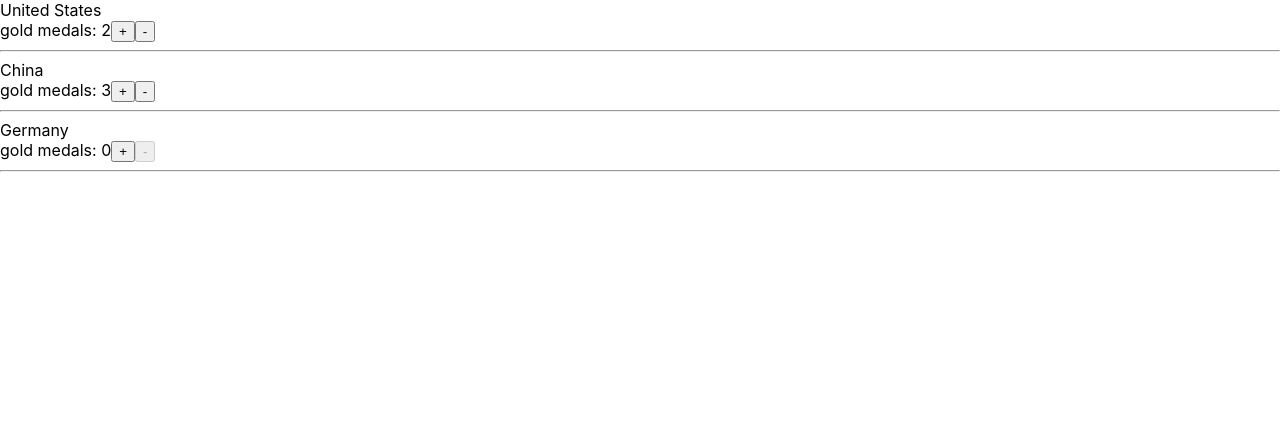
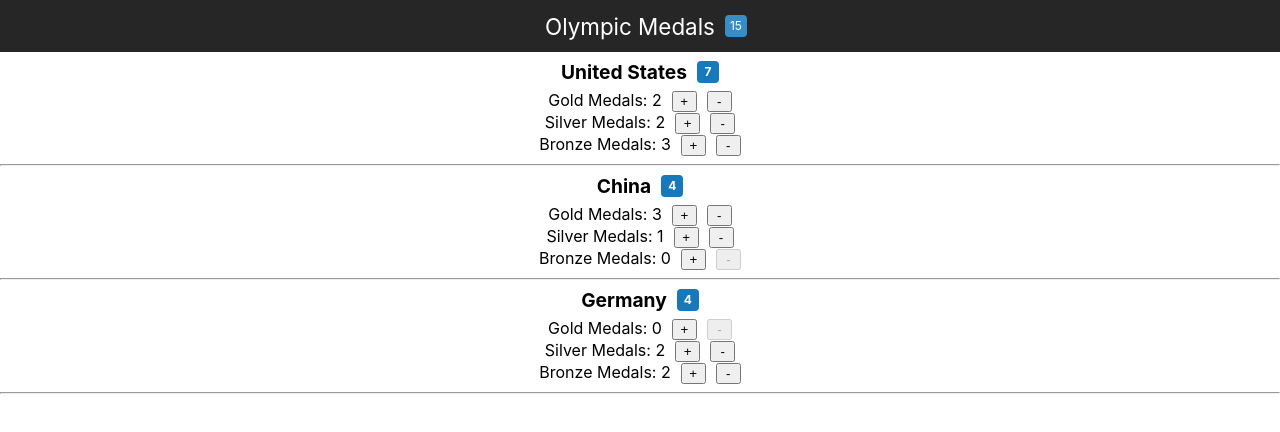
Before and after one commit to mbarnes16/medals, a React (Create React App) app: page / in a window 1280 px wide. Shown: the top 432 px of the page. Built offline with nearby package versions, Linux system fonts and the light colour scheme.

Commit message:
Medals-03

```diff
--- a/package.json
+++ b/package.json
@@ -3,6 +3,9 @@
   "version": "0.1.0",
   "private": true,
   "dependencies": {
+    "@emotion/react": "^11.10.0",
+    "@emotion/styled": "^11.10.0",
+    "@mui/material": "^5.10.0",
     "@testing-library/jest-dom": "^5.16.5",
     "@testing-library/react": "^13.3.0",
     "@testing-library/user-event": "^13.5.0",
--- a/src/App.css
+++ b/src/App.css
@@ -1,38 +1,54 @@
-.App {
-  text-align: center;
+.appHeading {
+  font-size: 1.4em;
+  width: 100%;
+  min-height: 40px;
+  position: fixed;
+  z-Index: 1000;
+  background-color: black;
+  color: white;
+  padding: 6px;
+  opacity: .85;
+  margin: 0;
+  display: flex;
+  justify-content: center;
+  align-items: center;
 }
 
-.App-logo {
-  height: 40vmin;
-  pointer-events: none;
+.countries {
+  padding-top: 60px;
 }
 
-@media (prefers-reduced-motion: no-preference) {
-  .App-logo {
-    animation: App-logo-spin infinite 20s linear;
-  }
+.country {
+  text-align: center;
+  padding-top: 0px;
 }
 
-.App-header {
-  background-color: #282c34;
-  min-height: 100vh;
+.name {
+  font-size: 1.2em;
+  font-weight: bold;
+  margin-bottom: 6px;
   display: flex;
-  flex-direction: column;
+  justify-content: center;
   align-items: center;
-  justify-content: center;
-  font-size: calc(10px + 2vmin);
-  color: white;
 }
 
-.App-link {
-  color: #61dafb;
+.badge {
+  margin-left: 10px;
+  display: inline-block;
+  min-width: 16px;
+  height: 16px;
+  padding: 3px;
+  border-radius: 4px;
+  font-size: 12px;
+  text-align: center;
+  background: #1779ba;
+  color: #fff;
 }
 
-@keyframes App-logo-spin {
-  from {
-    transform: rotate(0deg);
-  }
-  to {
-    transform: rotate(360deg);
-  }
+.medals {
+  text-transform: capitalize;
 }
+.medals button {
+  margin-left: 10px;
+  width: 25px;
+}
--- a/src/App.js
+++ b/src/App.js
@@ -3,20 +3,55 @@
 import './App.css';
 
 class App extends Component {
-   state = {
+  state = {
     countries: [
-      { id: 1, name: 'United States', gold: 2 },
-      { id: 2, name: 'China', gold: 3 },
-      { id: 3, name: 'Germany', gold: 0 },
+      { id: 1, name: 'United States', gold: 2, silver: 2, bronze: 3 },
+      { id: 2, name: 'China', gold: 3, silver: 1, bronze: 0 },
+      { id: 3, name: 'Germany', gold: 0, silver: 2, bronze: 2 },
+    ],
+    medals: [
+      { id: 1, name: 'gold' },
+      { id: 2, name: 'silver' },
+      { id: 3, name: 'bronze' },
     ]
+  }
+  handleIncrement = (countryId, medalName) => {
+    const countries = [ ...this.state.countries ];
+    const idx = countries.findIndex(c => c.id === countryId);
+    countries[idx][medalName] += 1;
+    this.setState({ countries: countries });
+  }
+  handleDecrement = (countryId, medalName) => {
+    const countries = [ ...this.state.countries ];
+    const idx = countries.findIndex(c => c.id === countryId);
+    countries[idx][medalName] -= 1;
+    this.setState({ countries: countries });
+  }
+  getAllMedalsTotal() {
+    let sum = 0;
+    this.state.medals.forEach(medal => { sum += this.state.countries.reduce((a, b) => a + b[medal.name], 0); });
+    return sum;
   }
   render() {
     return (
       <React.Fragment>
-      { this.state.countries.map(country =>
-        <Country key={ country.id } country={ country } />
-      )}
-    </React.Fragment>
+        <div className='appHeading'>
+          Olympic Medals
+          <span className='badge'>
+            { this.getAllMedalsTotal() }
+          </span>
+        </div>
+        <div className='countries'>
+            { this.state.countries.map(country =>
+              <Country
+                key={ country.id }
+                country={ country }
+                medals={ this.state.medals }
+                onIncrement={ this.handleIncrement }
+                onDecrement={ this.handleDecrement } />
+            )}
+        </div>
+      </React.Fragment>
     );
   }
 }
--- a/src/components/Country.jsx
+++ b/src/components/Country.jsx
@@ -1,24 +1,31 @@
 import React, { Component } from 'react';
+import Medal from './Medal';
 
 class Country extends Component {
-  state = {
-    name: this.props.country.name,
-    gold: this.props.country.gold,
-   }
-   handleIncrement = () => this.setState({ gold: this.state.gold + 1 });
-   handleDecrement = () => this.setState({ gold: this.state.gold - 1 });
+  getMedalsTotal(country, medals) {
+    let sum = 0;
+    medals.forEach(medal => { sum += country[medal.name]; });
+    return sum;
+  }
   render() {
+    const { country, medals, onIncrement, onDecrement } = this.props;
     return (
       <div className="country">
         <div className="name">
-          { this.state.name }
+          { country.name }
+          <span className="badge">
+            { this.getMedalsTotal(country, medals) }
+          </span>
         </div>
-        <div className="medals">
-          gold medals: { this.state.gold }
-          <button onClick={ this.handleIncrement }>+</button>
-          <button disabled={ this.state.gold === 0} onClick={this.handleDecrement }>-</button>
-        </div>
-        <hr/>
+        { medals.map(medal =>
+          <Medal
+            key={ medal.id }
+            country={ country }
+            medal={ medal }
+            onIncrement={ onIncrement }
+            onDecrement={ onDecrement } />
+        ) }
+        <hr />
       </div>
     );
   }
--- /dev/null
+++ b/src/components/Medal.jsx
@@ -0,0 +1,18 @@
+import React, { Component } from 'react';
+
+class Medal extends Component {
+  state = {  }
+  render() {
+    const { medal, country, onIncrement, onDecrement } = this.props;
+    return (
+      <div className="medals">
+        { medal.name } Medals: { country[medal.name] }
+        <button onClick={ () => onIncrement(country.id, medal.name) }>+</button>
+        <button disabled={ country[medal.name] === 0 } onClick={ () => onDecrement(country.id, medal.name) }>-</button>
+      </div>
+    );
+  }
+}
+
+
+export default Medal;
```
Also changed, not shown: public/manifest.json, 1 other file (tests, documents, lock files or other folders).
